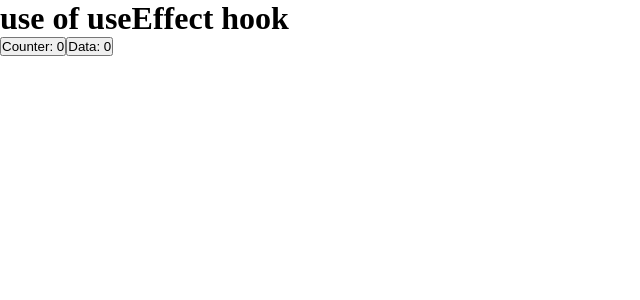
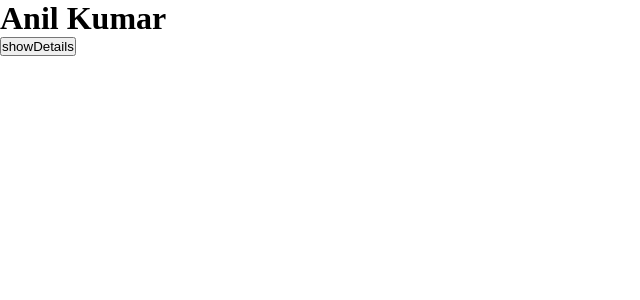
Before and after one commit to ANIL9012/my-vite-folder, a React (Vite) app in the folder my-react-vite-blog/: page / in a window 1280 px wide. Shown: the top 300 px of the page, without its empty margins (0-640 px from the left). Built offline with nearby package versions, Linux system fonts and the light colour scheme.

Commit message:
Toggle Componenet Show and Hide

```diff
--- a/my-react-vite-blog/src/App.jsx
+++ b/my-react-vite-blog/src/App.jsx
@@ -40,6 +40,7 @@ import CallRestAPI from "./Components/Call Rest API/CallRestAPI.jsx";
 import RGBColorMixer from "./Components/RGB Color Mixer/RGBColorMixer.jsx";
 import Clock from "./Components/ClockTimer/Clock.jsx";
 import MultipleConditions from "./Components/Multiple Conditions or Else If/MultipleConditions.jsx";
+import ToggleComponentorShowHide from "./Components/ToggleComponentorShowHideusingState/ToggleComponentorShowHide.jsx";
 
 const Userlazy = lazy(() =>
   import("../src/Components/Lazy Loading/LazyLoading.jsx")
@@ -126,7 +127,8 @@ function App() {
       {/* <CheckboxSkills /> */}
       {/* <HandleRadio /> */}
       {/* <MultipleConditions /> */}
-      <UseOfuseEffectHook />
+      {/* <UseOfuseEffectHook /> */}
+      <ToggleComponentorShowHide />
       {/* <h1>{Userkey}</h1> */}
 
       {/* <HandlePropsSideEffect counter={counter} data={data} /> */}
--- /dev/null
+++ b/my-react-vite-blog/src/Components/ToggleComponentorShowHideusingState/Bio.jsx
@@ -0,0 +1,13 @@
+import React from 'react'
+
+function Bio() {
+  return (
+    <div>
+      <h1>Anil Kumar</h1>
+      <p>I am a Frontend Developer</p>
+      <p>Lorem ipsum dolor sit amet consectetur adipisicing elit. Dignissimos, ullam?</p>
+    </div>
+  )
+}
+
+export default Bio;
--- /dev/null
+++ b/my-react-vite-blog/src/Components/ToggleComponentorShowHideusingState/ToggleComponentorShowHide.jsx
@@ -0,0 +1,20 @@
+import React, { useState } from 'react'
+import Bio from './Bio';
+
+function ToggleComponentorShowHide() {
+    const [show, setShow] = useState(false);
+  return (
+    <div>
+      <h1>Anil Kumar</h1>
+      <button onClick={()=> setShow(!show)}>
+        {
+            show ? "Hide" : "show"
+        }
+        Details
+      </button>
+      {show && <Bio />}
+    </div>
+  )
+}
+
+export default ToggleComponentorShowHide
```
